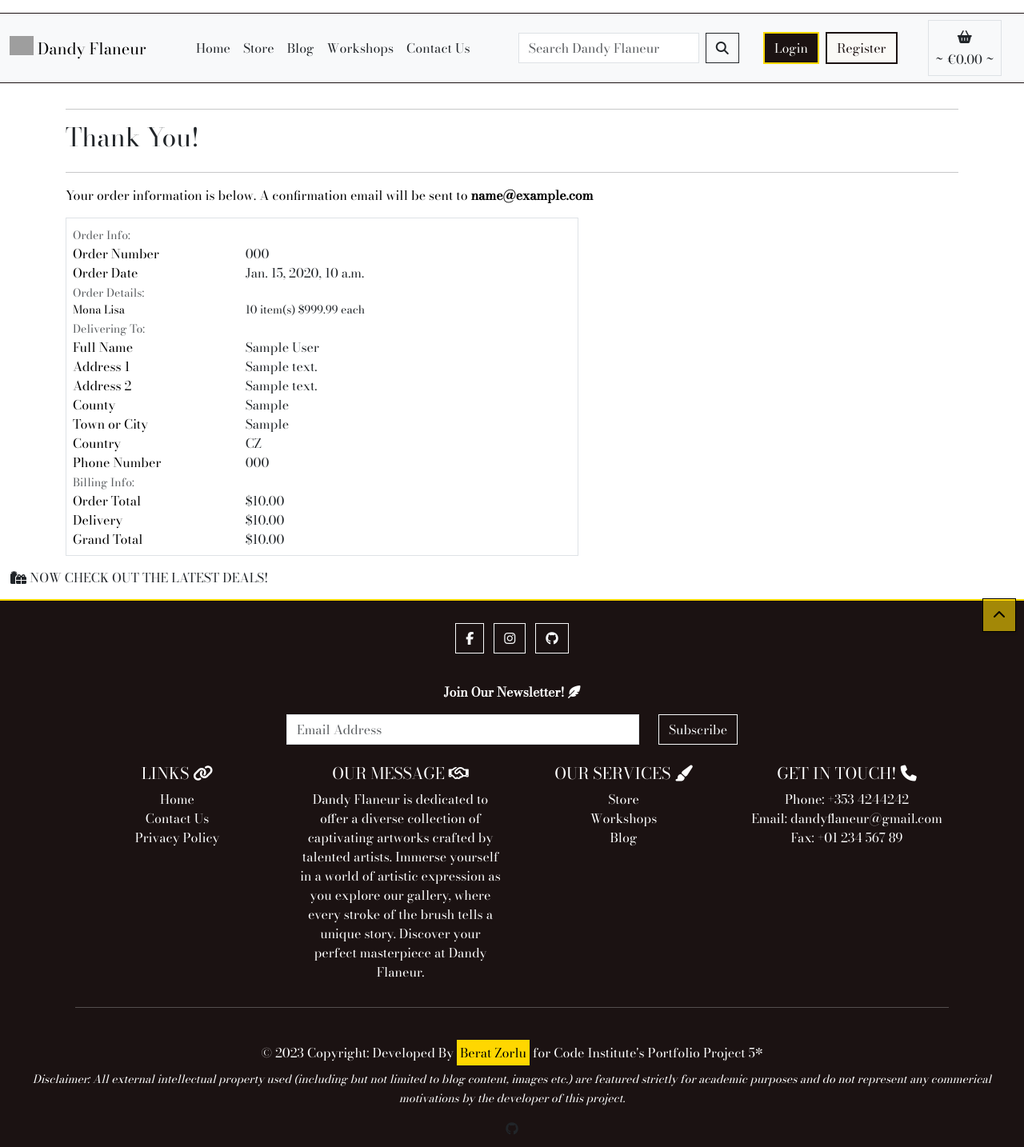
After one commit to beratzorlu/dandy_flaneur_ecommerce, a Django app: template checkout/templates/checkout/checkout_success.html in a window 1280 px wide. The commit adds this page. Shown: the whole page at 80% size. Run offline with Django 3.2, Linux system fonts and the light colour scheme; the template is opened without the code that fills it: values that come from a table or form of the project are taken from there, others are empty; data comes from the database, SQL or seed files in the repository; tables that the repository leaves empty hold one stand-in row (values such as "Sample post"); parts of the project's set-up code (start-up, migrations or seed data) failed here and were passed over; some libraries are stand-ins or nearby versions; grey boxes are pictures that could not be loaded.

Commit message:
Add template for checkout success page.

```diff
--- a/checkout/templates/checkout/checkout.html
+++ b/checkout/templates/checkout/checkout.html
@@ -68,7 +68,7 @@
             </div>
             <div class="col-12 col-lg-6">
                 <p class="text-muted">Please fill out the form below to complete your order</p>
-                <form action="{% url 'storeCheckout' %}" method="POST" id="payment-form">
+                <form action="{% url 'store_checkout' %}" method="POST" id="payment-form">
                     {% csrf_token %}
                     <fieldset class="rounded px-3 mb-5">
                         <legend class="fieldset-label small text-black px-2 w-auto">Details</legend>
--- /dev/null
+++ b/checkout/templates/checkout/checkout_success.html
@@ -0,0 +1,219 @@
+{% extends "base.html" %}
+{% load static %}
+
+{% block extracss %}
+<link rel="stylesheet" href="{% static 'checkout/css/checkout.css' %}">
+{% endblock %}
+
+{% block page_header %}
+<div class="container header-container">
+    <div class="row">
+        <div class="col"></div>
+    </div>
+</div>
+{% endblock %}
+
+{% block content %}
+<div class="overlay"></div>
+<div class="container">
+    <div class="row">
+        <div class="col">
+            <hr>
+            <h2 class="logo-font mb-4">Thank You!</h2>
+            <hr>
+            <p class="text-black">Your order information is below. A confirmation email will be sent to
+                <strong>{{ order.email }}</strong></p>
+        </div>
+    </div>
+
+
+    <div class="row">
+        <div class="col-12 col-lg-7">
+            <div class="order-confirmation-wrapper p-2 border">
+                <div class="row">
+                    <div class="col">
+                        <small class="text-muted">Order Info:</small>
+                    </div>
+                </div>
+
+                <div class="row">
+                    <div class="col-12 col-md-4">
+                        <p class="mb-0 text-black font-weight-bold">Order Number</p>
+                    </div>
+                    <div class="col-12 col-md-8 text-md-right">
+                        <p class="mb-0">{{ order.order_number }}</p>
+                    </div>
+                </div>
+
+                <div class="row">
+                    <div class="col-12 col-md-4">
+                        <p class="mb-0 text-black font-weight-bold">Order Date</p>
+                    </div>
+                    <div class="col-12 col-md-8 text-md-right">
+                        <p class="mb-0">{{ order.date }}</p>
+                    </div>
+                </div>
+
+                <div class="row">
+                    <div class="col">
+                        <small class="text-muted">Order Details:</small>
+                    </div>
+                </div>
+
+                {% for item in order.lineitems.all %}
+                <div class="row">
+                    <div class="col-12 col-md-4">
+                        <p class="small mb-0 text-black font-weight-bold">
+                            {{ item.product.name }}{% if item.item_dimentions %} - Size
+                            {{ item.product.dimentions|upper }}{% endif %}
+                        </p>
+                    </div>
+                    <div class="col-12 col-md-8 text-md-right">
+                        <p class="small mb-0">{{ item.quantity }} item(s) ${{ item.product.price }} each</p>
+                    </div>
+                </div>
+                {% endfor %}
+
+                <div class="row">
+                    <div class="col">
+                        <small class="text-muted">Delivering To:</small>
+                    </div>
+                </div>
+
+                <div class="row">
+                    <div class="col-12 col-md-4">
+                        <p class="mb-0 text-black font-weight-bold">Full Name</p>
+                    </div>
+                    <div class="col-12 col-md-8 text-md-right">
+                        <p class="mb-0">{{ order.full_name }}</p>
+                    </div>
+                </div>
+
+                <div class="row">
+                    <div class="col-12 col-md-4">
+                        <p class="mb-0 text-black font-weight-bold">Address 1</p>
+                    </div>
+                    <div class="col-12 col-md-8 text-md-right">
+                        <p class="mb-0">{{ order.street_address1 }}</p>
+                    </div>
+                </div>
+
+                {% if order.street_address2 %}
+                <div class="row">
+                    <div class="col-12 col-md-4">
+                        <p class="mb-0 text-black font-weight-bold">Address 2</p>
+                    </div>
+                    <div class="col-12 col-md-8 text-md-right">
+                        <p class="mb-0">{{ order.street_address2 }}</p>
+                    </div>
+                </div>
+                {% endif %}
+
+                {% if order.county %}
+                <div class="row">
+                    <div class="col-12 col-md-4">
+                        <p class="mb-0 text-black font-weight-bold">County</p>
+                    </div>
+                    <div class="col-12 col-md-8 text-md-right">
+                        <p class="mb-0">{{ order.county }}</p>
+                    </div>
+                </div>
+                {% endif %}
+
+                <div class="row">
+                    <div class="col-12 col-md-4">
+                        <p class="mb-0 text-black font-weight-bold">Town or City</p>
+                    </div>
+                    <div class="col-12 col-md-8 text-md-right">
+                        <p class="mb-0">{{ order.town_or_city }}</p>
+                    </div>
+                </div>
+
+                {% if order.postcode %}
+                <div class="row">
+                    <div class="col-12 col-md-4">
+                        <p class="mb-0 text-black font-weight-bold">Postal Code</p>
+                    </div>
+                    <div class="col-12 col-md-8 text-md-right">
+                        <p class="mb-0">{{ order.eircode }}</p>
+                    </div>
+                </div>
+                {% endif %}
+
+                <div class="row">
+                    <div class="col-12 col-md-4">
+                        <p class="mb-0 text-black font-weight-bold">Country</p>
+                    </div>
+                    <div class="col-12 col-md-8 text-md-right">
+                        <p class="mb-0">{{ order.country }}</p>
+                    </div>
+                </div>
+
+                <div class="row">
+                    <div class="col-12 col-md-4">
+                        <p class="mb-0 text-black font-weight-bold">Phone Number</p>
+                    </div>
+                    <div class="col-12 col-md-8 text-md-right">
+                        <p class="mb-0">{{ order.phone_number }}</p>
+                    </div>
+                </div>
+
+                <div class="row">
+                    <div class="col">
+                        <small class="text-muted">Billing Info:</small>
+                    </div>
+                </div>
+
+                <div class="row">
+                    <div class="col-12 col-md-4">
+                        <p class="mb-0 text-black font-weight-bold">Order Total</p>
+                    </div>
+                    <div class="col-12 col-md-8 text-md-right">
+                        <p class="mb-0">${{ order.order_total }}</p>
+                    </div>
+                </div>
+
+                <div class="row">
+                    <div class="col-12 col-md-4">
+                        <p class="mb-0 text-black font-weight-bold">Delivery</p>
+                    </div>
+                    <div class="col-12 col-md-8 text-md-right">
+                        <p class="mb-0">${{ order.delivery_cost }}</p>
+                    </div>
+                </div>
+
+                <div class="row">
+                    <div class="col-12 col-md-4">
+                        <p class="mb-0 text-black font-weight-bold">Grand Total</p>
+                    </div>
+                    <div class="col-12 col-md-8 text-md-right">
+                        <p class="mb-0">${{ order.grand_total }}</p>
+                    </div>
+                </div>
+            </div>
+        </div>
+    </div>
+</div>
+</div>
+<div class="row">
+    <div class="col-12 col-lg-7 text-right">
+        {% if from_profile %}
+        <a href="{% url 'profile' %}" class="btn btn-black rounded-0 my-2">
+            <span class="icon mr-2">
+                <i class="fas fa-angle-left"></i>
+            </span>
+            <span class="text-uppercase">Back to Profile</span>
+        </a>
+        {% else %}
+        <a href="{% url 'store' %}" class="btn btn-black rounded-0 my-2">
+            <span class="icon mr-2">
+                <i class="fas fa-gifts"></i>
+            </span>
+            <span class="text-uppercase">Now check out the latest deals!</span>
+        </a>
+        {% endif %}
+    </div>
+</div>
+</div>
+</div>
+{% endblock %}
```
